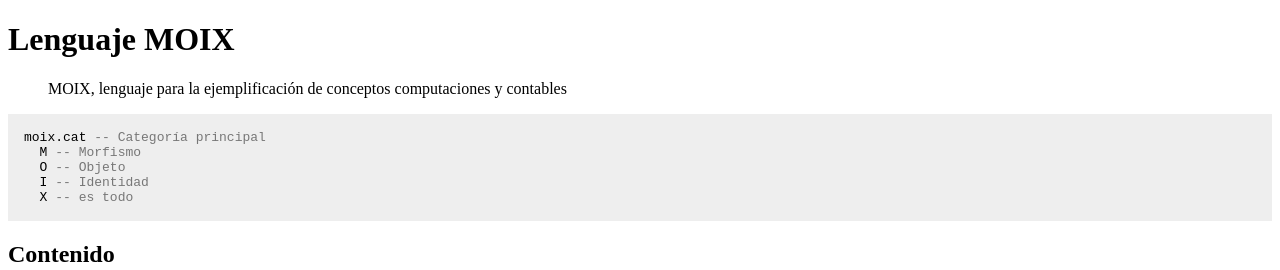
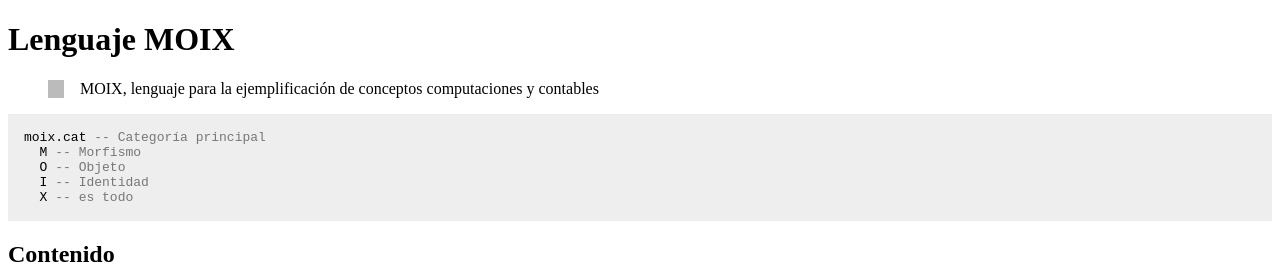
Before and after one commit to moix-dev/moix, a Jekyll site: the page built from README.md, in a window 1280 px wide. Shown: the top 270 px of the page. Built offline with Jekyll 4.4.1, drawn with Linux system fonts in a browser that asks for light colours; our own code applies the rules of GitHub Pages for plain Markdown files.

Commit message:
2025-10-28T14:29:14-05:00

```diff
--- a/css/theme.css
+++ b/css/theme.css
@@ -1,6 +1,10 @@
 a {
   color: inherit;
   text-decoration: none;
+}
+blockquote {
+  padding-left: 1rem;
+  border-left: 1rem solid #bbb;
 }
 .highlighter-rouge {
   background-color: #eee;
```
